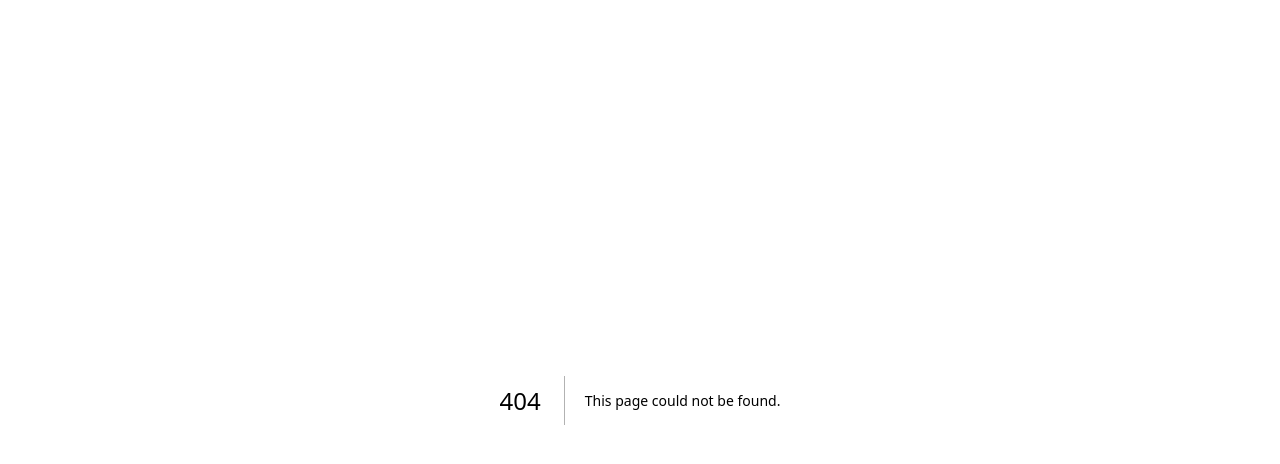
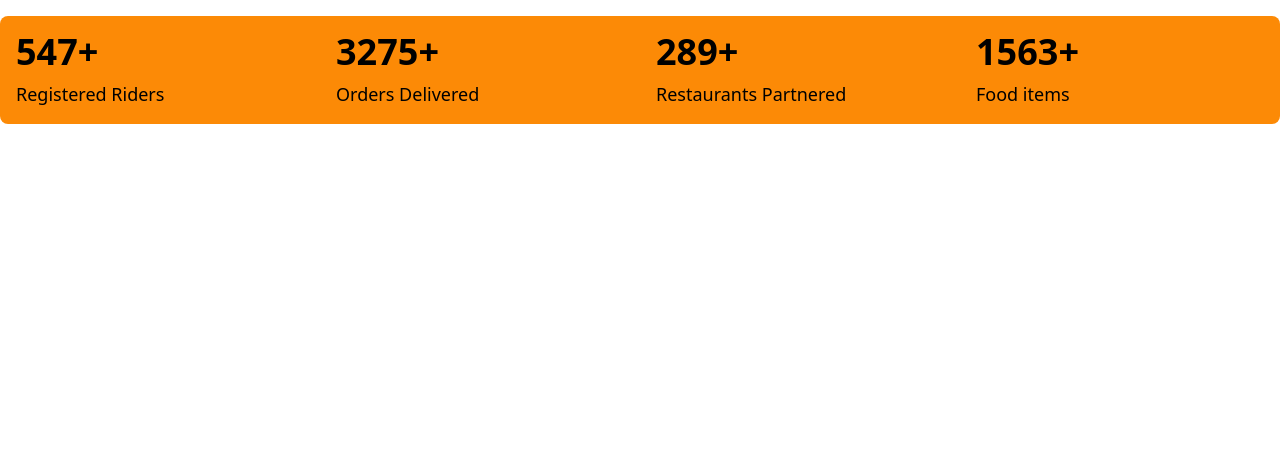
Before and after one commit to hasaanmumtaz6/foooddish, a Next.js app: page /components/Counterdetail in a window 1280 px wide. Before the commit this address had no page. Shown: the top 464 px of the page. Built offline with nearby package versions, Linux system fonts and the light colour scheme.

Commit message:
Counter box developed

```diff
--- /dev/null
+++ b/pages/components/CounterBox.tsx
@@ -0,0 +1,40 @@
+import React, { useEffect, useState } from "react";
+
+interface CounterBoxProps {
+  target: number;
+  label: string;
+  colored?: boolean;
+}
+
+const CounterBox = ({ target, label }: CounterBoxProps) => {
+  const [count, setCount] = useState(0);
+
+  useEffect(() => {
+    let countValue = 0;
+    const duration = 4000;
+    const increment = target / (duration / 100);
+
+    const updateCount = () => {
+      countValue = Math.ceil(countValue + increment);
+      if (countValue < target) {
+        setCount(countValue);
+        requestAnimationFrame(updateCount);
+      } else {
+        setCount(target);
+      }
+    };
+
+    requestAnimationFrame(updateCount);
+  }, [target]);
+
+  return (
+    <div
+      className="w-1/4 bg-[var(--background-primary)] p-4"
+    >
+      <span className="block text-4xl font-bold">{count}+</span>
+      <p className="mt-2 text-lg font-medium">{label}</p>
+    </div>
+  );
+};
+
+export default CounterBox;
--- /dev/null
+++ b/pages/components/Counterdetail.tsx
@@ -0,0 +1,17 @@
+import React from 'react'
+import CounterBox from './CounterBox'
+
+const Counterdetail = () => {
+  return (
+    <section className='py-4 w-full flex items-center'>
+      <div className="flex w-full rounded-lg overflow-hidden">
+        <CounterBox target={547} label="Registered Riders" colored={true} />
+        <CounterBox target={3275} label="Orders Delivered" />
+        <CounterBox target={289} label="Restaurants Partnered" />
+        <CounterBox target={1563} label="Food items" />
+      </div>
+    </section>
+  )
+}
+
+export default Counterdetail
--- a/pages/index.tsx
+++ b/pages/index.tsx
@@ -8,6 +8,7 @@ import PopularRestaurants from "./components/PopularRestaurants";
 import AppDownload from "./components/AppDownload";
 import SignupCards from "./components/SignupCards";
 import MoreAboutUs from "./components/MoreAboutUs";
+import Counterdetail from "./components/counterdetail";
 
 const Home = () => {
   return (
@@ -24,6 +25,7 @@ const Home = () => {
         <AppDownload />
         <SignupCards />
         <MoreAboutUs />
+        <Counterdetail />
       </section>
     </Layout>
   );
```
